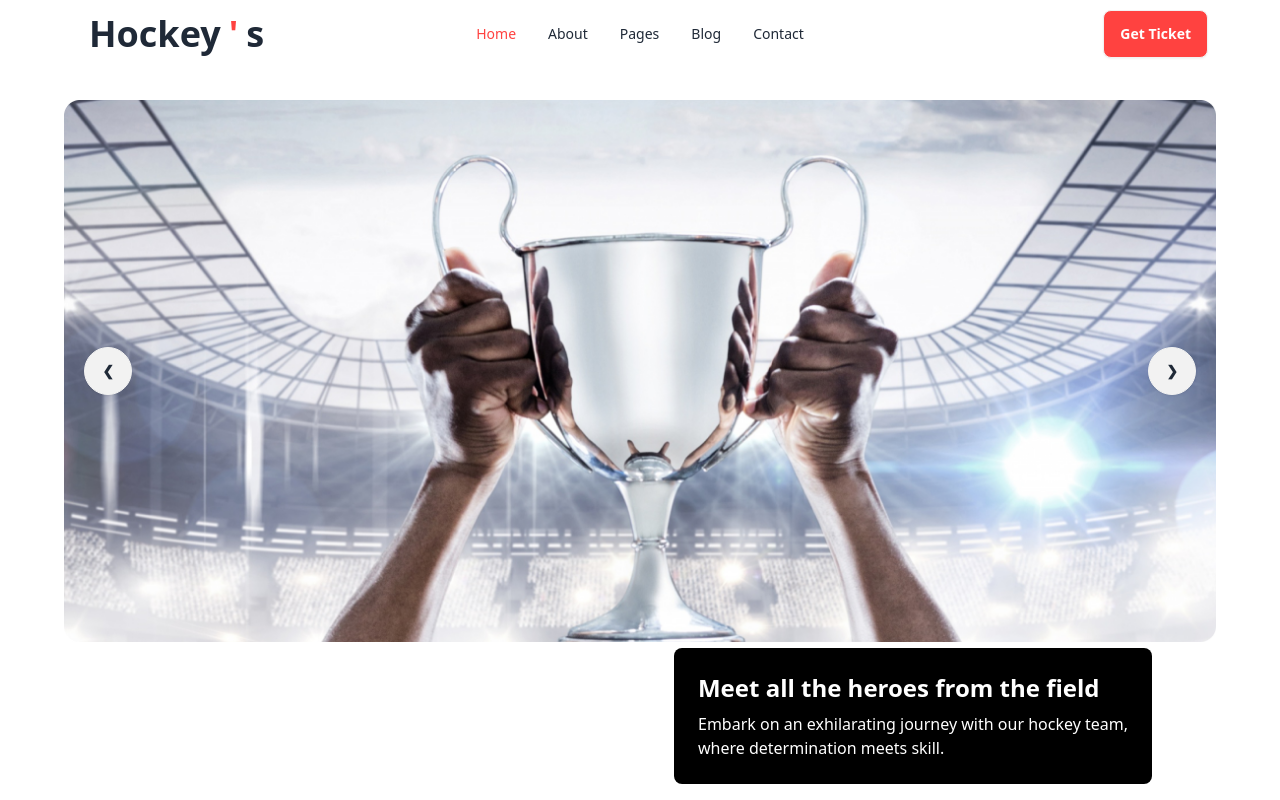
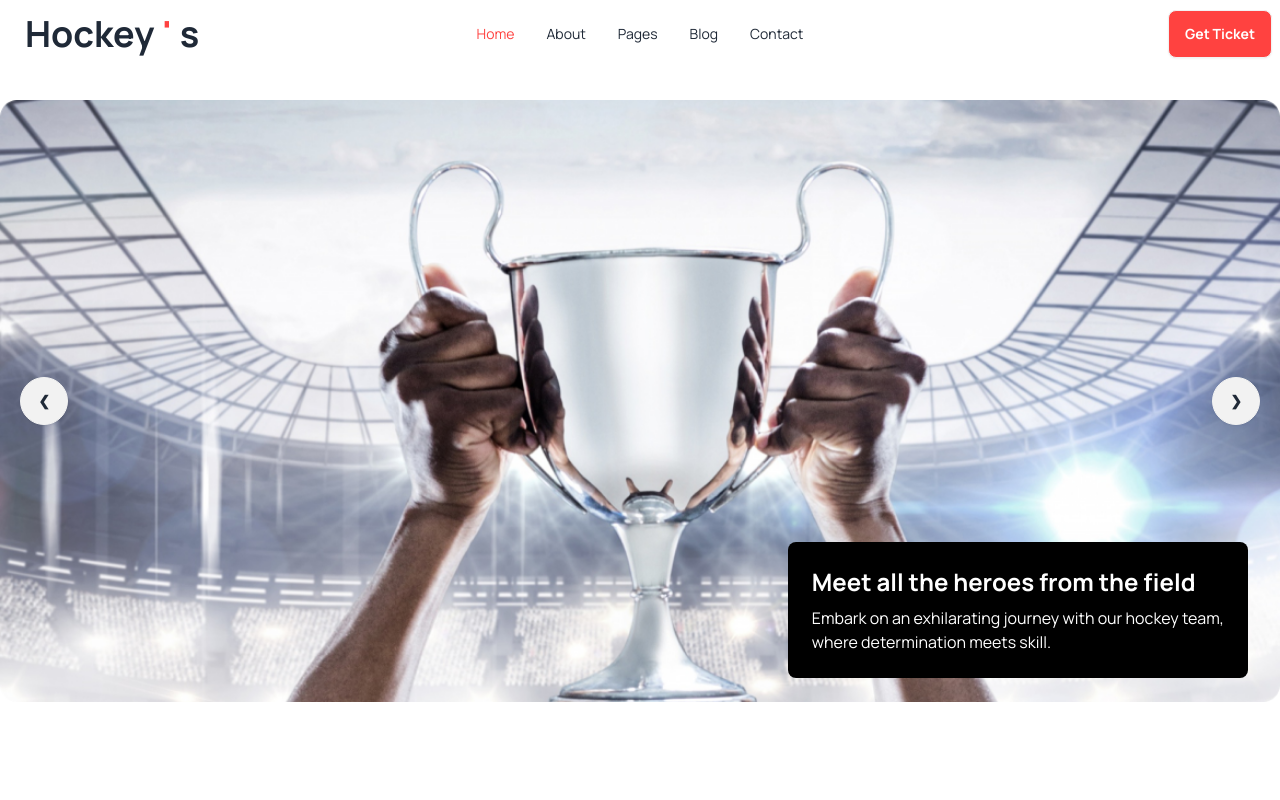
Before and after one commit to HimelMuktadir/hockey-assignment, a plain HTML site: page index.html in a window 1280 px wide. Drawn offline with nearby package versions, Linux system fonts and the light colour scheme.

Commit message:
second commit

```diff
--- a/index.html
+++ b/index.html
@@ -16,8 +16,8 @@
 
     </style>
 </head>
-<body>
-    <header class="max-w-6xl m-auto">
+<body class="font-manrope">
+    <header class="max-w-7xl m-auto">
         <nav>
             <div class="navbar bg-base-100">
                 <div class="navbar-start">
@@ -69,11 +69,12 @@
                   </div>
                 </div>
               </div>
+              <div class="absolute bottom-14 right-8 bg-black text-white min-w-min p-6 rounded-lg">
+                <h1 class="text-2xl font-bold">Meet all the heroes from the field</h1>
+                <p class="text-base mt-2">Embark on an exhilarating journey with our hockey team,<br> where determination meets skill.
+            </div>
         </div>
-        <div class="absolute bottom-4 right-32 bg-black text-white min-w-min p-6 rounded-lg">
-            <h1 class="text-2xl font-bold">Meet all the heroes from the field</h1>
-            <p class="text-base mt-2">Embark on an exhilarating journey with our hockey team,<br> where determination meets skill.
-        </div>
+
 
     </header>
 
```
